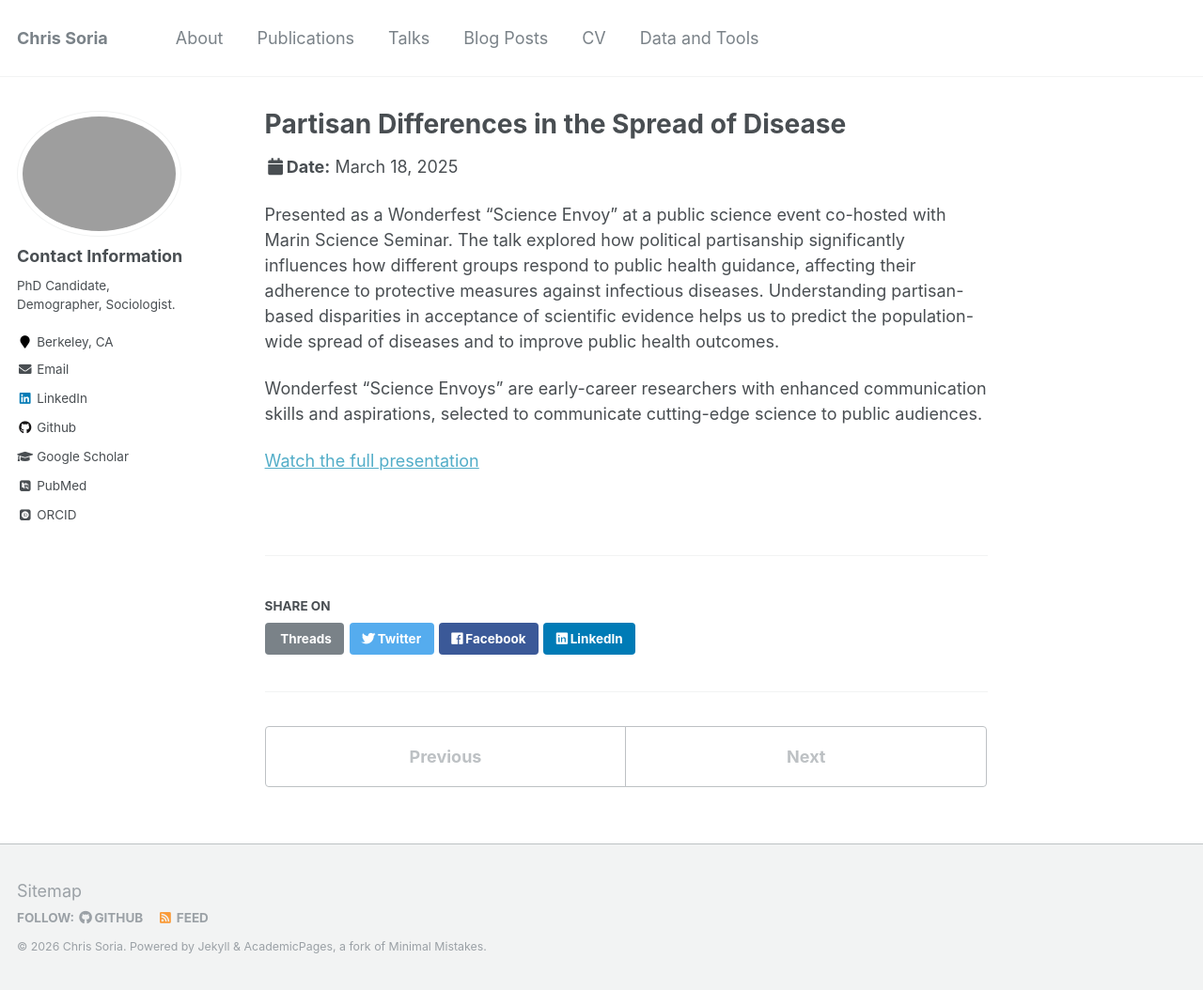
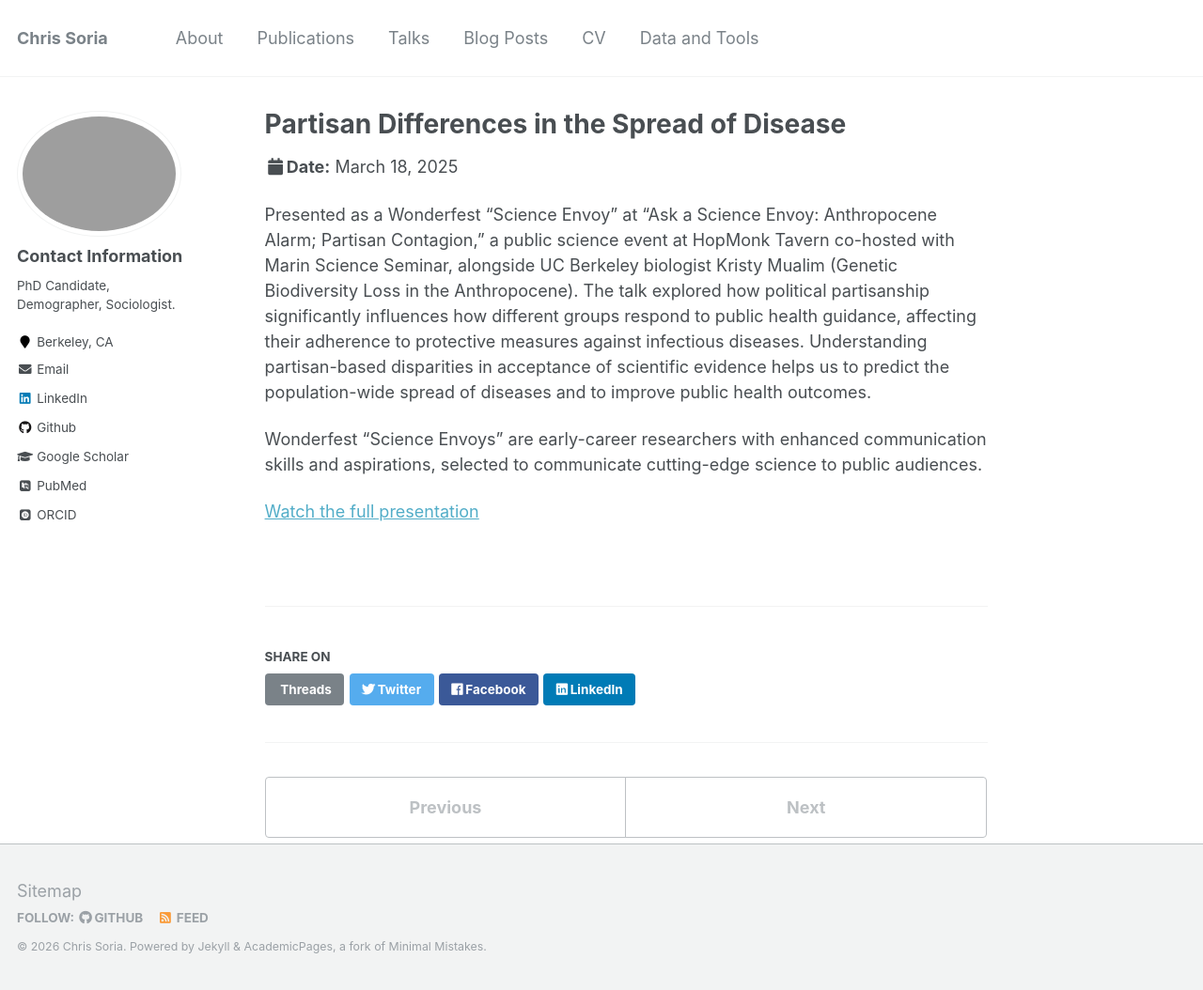
Before and after one commit to chrissoria/chrissoria.github.io, a Jekyll site: the page built from _talks/2025-03-18-talk-5.md, in a window 1280 px wide and 1054 px high. Shown: the whole window at 94% size. Built offline with Jekyll 4.4.1, drawn with Linux system fonts in a browser that asks for light colours; some web fonts are replaced.

Commit message:
talks: add Sage Research Methods video; enrich Wonderfest talk details
- Add Sage Research Methods Video Interview (Survey Data Collection in
  Social Science)
- Add event series name and co-presenter to the 2025 Wonderfest talk

Co-Authored-By: Claude Opus 4.8 <noreply@anthropic.com>

```diff
--- a/_talks/2025-03-18-talk-5.md
+++ b/_talks/2025-03-18-talk-5.md
@@ -8,7 +8,7 @@ date: 2025-03-18
 location: "Marin County, California"
 ---
 
-Presented as a Wonderfest "Science Envoy" at a public science event co-hosted with Marin Science Seminar. The talk explored how political partisanship significantly influences how different groups respond to public health guidance, affecting their adherence to protective measures against infectious diseases. Understanding partisan-based disparities in acceptance of scientific evidence helps us to predict the population-wide spread of diseases and to improve public health outcomes.
+Presented as a Wonderfest "Science Envoy" at "Ask a Science Envoy: Anthropocene Alarm; Partisan Contagion," a public science event at HopMonk Tavern co-hosted with Marin Science Seminar, alongside UC Berkeley biologist Kristy Mualim (Genetic Biodiversity Loss in the Anthropocene). The talk explored how political partisanship significantly influences how different groups respond to public health guidance, affecting their adherence to protective measures against infectious diseases. Understanding partisan-based disparities in acceptance of scientific evidence helps us to predict the population-wide spread of diseases and to improve public health outcomes.
 
 Wonderfest "Science Envoys" are early-career researchers with enhanced communication skills and aspirations, selected to communicate cutting-edge science to public audiences.
 
```
Also changed, not shown: _talks/2026-06-29-talk-16.md (added, +13 -0 lines).
